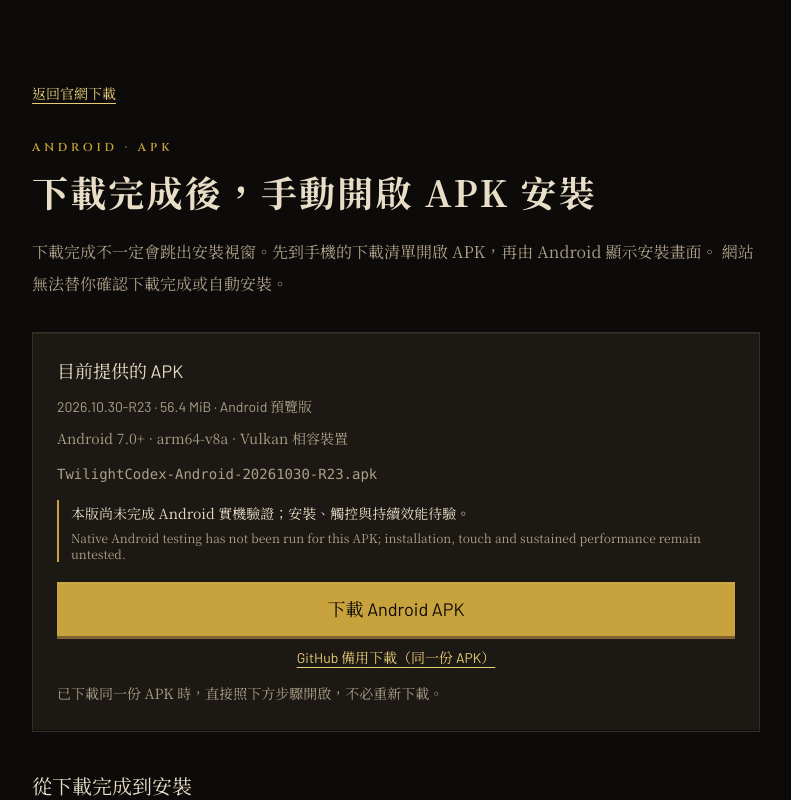
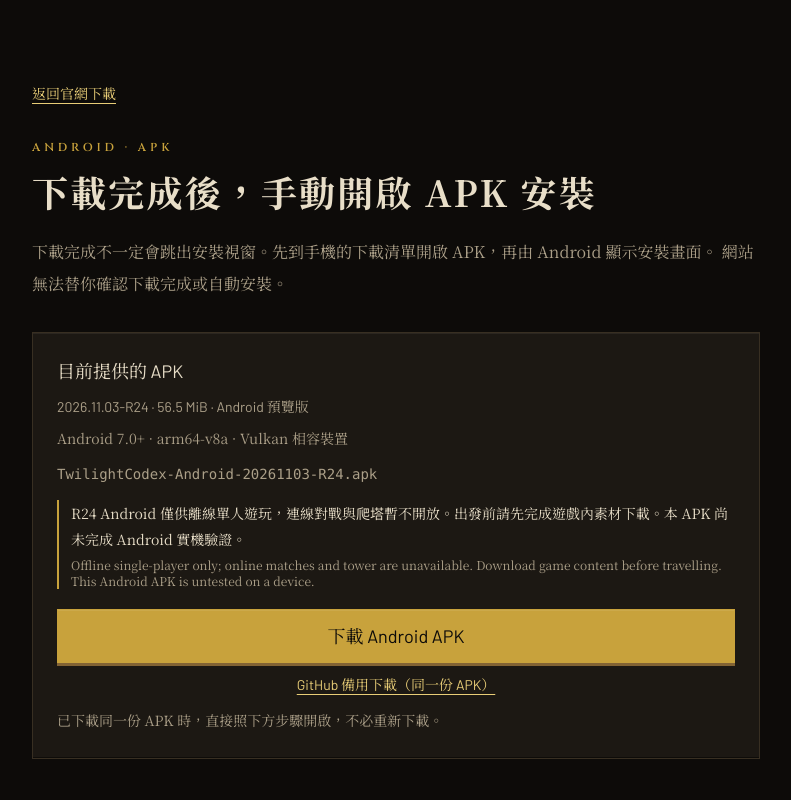
Before and after one commit to wuharry/cardGame-site, a Next.js app: page /install/android in a window 1280 px wide. Shown: the top 800 px of the page, without its empty margins (244-1035 px from the left). Built offline with nearby package versions, Linux system fonts and the light colour scheme; no server answers.

Commit message:
Publish Android R24 offline download with compatible R23 update channel

```diff
--- a/scripts/lib/download-fixtures.mjs
+++ b/scripts/lib/download-fixtures.mjs
@@ -5,7 +5,7 @@ export function availableFixture(build) {
   const filename = `PaperRaven-${platform}-fixture-Content.pck`;
   return {
     ...build,
-    status: "available", hotfix: undefined,
+    status: "available", hotfix: undefined, onlineUpdate: undefined,
     file: `TwilightCodex-${platform}-fixture.${build.id === "android" ? "apk" : "zip"}`,
     version: "fixture", build: 1, minimumBuild: 1, protocol: 1,
     bytes: 1048576, size: "1.0 MiB", sha256: "a".repeat(64), releaseBase,
--- /dev/null
+++ b/scripts/test-android-offline-release.mjs
@@ -0,0 +1,34 @@
+import { strict as assert } from "node:assert";
+import { readFile } from "node:fs/promises";
+import { loadTsModule } from "./lib/load-ts-module.mjs";
+
+const [manifestPath, baselinePath] = process.argv.slice(2);
+assert.ok(manifestPath && baselinePath, "Supply the fixed Android release.json and prior production API snapshot");
+const manifest = JSON.parse(await readFile(manifestPath, "utf8"));
+const baseline = JSON.parse(await readFile(baselinePath, "utf8"));
+const releases = await loadTsModule(new URL("../src/data/releases.ts", import.meta.url));
+const versions = await loadTsModule(new URL("../src/data/game-version.ts", import.meta.url), { "./releases": releases });
+const offered = releases.BUILDS.find((build) => build.id === "android");
+assert.equal(manifest.schema, "paper-raven-android-release/v1");
+assert.equal(manifest.artifacts.length, 1);
+const artifact = manifest.artifacts[0];
+assert.equal(artifact.platform, "android");
+assert.deepEqual(manifest.public_asset_allowlist.slice().sort(), [artifact.filename, artifact.content.filename, "release.json", "SHA256SUMS"].sort());
+for (const [key, value] of Object.entries({
+  version: manifest.version, build: manifest.build, minimumBuild: manifest.minimum_build,
+  protocol: manifest.protocol, file: artifact.filename, bytes: artifact.bytes, sha256: artifact.sha256,
+})) assert.equal(offered[key], value, `Website Android ${key} must match the fixed candidate`);
+assert.deepEqual(offered.content, artifact.content);
+assert.equal(releases.downloadUrl(offered), `https://github.com/wuharry/twilight-codex-downloads/releases/download/${manifest.tag}/${artifact.filename}`);
+assert.equal(offered.websiteDelivery, "static-apk");
+assert.match(releases.websiteDownloadUrl(offered), new RegExp(`^/downloads/android/${artifact.sha256}/`));
+assert.ok(offered.downloadNotice.zh.includes("離線") && offered.downloadNotice.en.toLowerCase().includes("offline"));
+assert.ok(offered.downloadNotice.zh.includes("未") && offered.downloadNotice.en.toLowerCase().includes("untested"));
+const api = versions.versionManifest();
+assert.deepEqual(api.platforms, baseline.platforms, "The new offline offer must leave every existing online update pin and note unchanged");
+assert.equal(api.offline_platforms.android.build, manifest.build);
+assert.equal(api.offline_platforms.android.protocol, manifest.protocol);
+assert.equal(api.offline_platforms.android.sha256, artifact.sha256);
+assert.equal(api.offline_platforms.android.download_url, releases.downloadUrl(offered));
+assert.equal(manifest.publication_eligible, false, "Packaging must retain its pending device-validation state");
+console.log("PASS Android-only release: fixed APK/content pins, same-origin download, offline notice, unchanged legacy online API, separate offline identity and honest native status");
--- a/scripts/test-download-status.mjs
+++ b/scripts/test-download-status.mjs
@@ -108,6 +108,14 @@ for (const build of releases.BUILDS) {
       "Linux matches the production R23 compatibility gate");
     check(build.downloadNotice?.zh.includes("實體顯示卡") && build.downloadNotice?.en.includes("GPU"),
       "Linux retains desktop GPU/input validation limits");
+  } else if (build.id === "android" && build.onlineUpdate) {
+    check(build.onlineUpdate.version === game.GAME_FACTS.version && build.onlineUpdate.protocol === game.GAME_FACTS.protocol,
+      "Android keeps the compatible online update separately from its newer offline offer");
+    check(build.downloadNotice?.zh.includes("離線") && build.downloadNotice?.en.toLowerCase().includes("offline")
+      && /未.*實機驗證/.test(build.downloadNotice.zh) && /untested/i.test(build.downloadNotice.en),
+      "Offline Android clearly discloses play restrictions and this APK's pending device tests");
+    check(manifest.offline_platforms.android.download_url === url && manifest.platforms.android.download_url === releases.downloadUrl(build.onlineUpdate),
+      "Online and offline API channels identify their exact different packages");
   } else {
     check(build.version === game.GAME_FACTS.version && build.build === 2026103001 && build.minimumBuild === 2026103001
       && build.protocol === game.GAME_FACTS.protocol, `${build.id} offers the current R23 package and online compatibility gate`);
--- a/scripts/test-game-version.mjs
+++ b/scripts/test-game-version.mjs
@@ -20,6 +20,15 @@ assert.throws(() => versions.versionManifest([{ ...fixture, minimumBuild: fixtur
 assert.throws(() => versions.versionManifest([{ ...fixture, sha256: "invalid" }]));
 assert.equal(versions.versionManifest([{ ...fixture, status: "preparing" }]).platforms.windows, undefined);
 assert.equal(versions.versionManifest([{ ...fixture, status: "suspended" }]).platforms.windows, undefined);
+const offline = { ...fixture, build: fixture.build + 1, protocol: fixture.protocol + 1, onlineUpdate: fixture };
+const splitChannels = versions.versionManifest([offline]);
+assert.equal(splitChannels.platforms.windows.build, fixture.build, "Offline preview must not force online users to upgrade");
+assert.equal(splitChannels.platforms.windows.protocol, fixture.protocol, "Legacy online compatibility stays unchanged");
+assert.equal(splitChannels.offline_platforms.windows.build, offline.build, "Offline artifact identity remains discoverable");
+assert.equal(splitChannels.offline_platforms.windows.protocol, offline.protocol);
+assert.deepEqual(versions.versionManifest([{ ...offline, status: "suspended" }]), { schema_version: 1, platforms: {} },
+  "Suspending an offline offer also removes its retained links from the public update response");
+assert.throws(() => versions.versionManifest([{ ...offline, onlineUpdate: { ...fixture, id: "android" } }]));
 const response = route.GET();
 assert.equal(response.status, 200);
 assert.equal(response.headers.get("Cache-Control"), "no-store");
@@ -32,5 +41,8 @@ for (const build of releases.BUILDS.filter((item) => releases.downloadUrl(item))
   const trusted = new RegExp(`^https://github\\.com/wuharry/twilight-codex-downloads/releases/download/[A-Za-z0-9._-]+/TwilightCodex-${names[build.id]}-[A-Za-z0-9._-]+\\.${extension}$`);
   assert.match(releases.downloadUrl(build), trusted, "Official update links remain compatible with existing game trust rules");
 }
-assert.equal(releases.RELEASE_NOTES[0].version, GAME_FACTS.version, "Latest notes match the offered game version");
+const newestOffer = releases.BUILDS.filter((build) => releases.downloadUrl(build)).sort((a, b) => b.build - a.build)[0];
+assert.equal(releases.RELEASE_NOTES[0].version, newestOffer.version, "Latest notes match the newest offered platform");
+assert.ok(Object.values(versions.versionManifest().platforms).every((build) => build.version === GAME_FACTS.version),
+  "Stable game facts still describe every official online update");
 console.log("PASS game version manifest: published platform, exact download, minimum, invalid hashes, no-store endpoint, display version and client trust rules");
--- a/scripts/test-static-apk.mjs
+++ b/scripts/test-static-apk.mjs
@@ -14,7 +14,7 @@ const versions = await loadTsModule(new URL("../src/data/game-version.ts", impor
 const game = await loadTsModule(new URL("../src/data/game.ts", import.meta.url));
 const help = await loadTsModule(new URL("../src/data/install-help.ts", import.meta.url));
 const body = Buffer.from("Synthetic APK transport fixture; not an installable APK.");
-const build = { ...releases.BUILDS.find((item) => item.id === "android"), file: "Android-fixture.apk",
+const build = { ...releases.BUILDS.find((item) => item.id === "android"), onlineUpdate: undefined, file: "Android-fixture.apk",
   bytes: body.length, sha256: createHash("sha256").update(body).digest("hex") };
 const route = releases.staticApkPath(build);
 assert.match(route, /^\/downloads\/android\/[a-f0-9]{64}\/Android-fixture\.apk$/);
--- a/scripts/test-streamed-downloads.mjs
+++ b/scripts/test-streamed-downloads.mjs
@@ -71,8 +71,9 @@ assert.ok(latestDesktop.every((build) => build.version === GAME_FACTS.version &&
 assert.equal(GAME_FACTS.protocol, 30);
 assert.equal(GAME_FACTS.version, "2026.10.30-R23");
 assert.equal(latestBuild, 2026103001);
-assert.equal(releases.RELEASE_NOTES[0].version, GAME_FACTS.version);
-const latestNotes = releases.RELEASE_NOTES[0].changes.join("\n");
+const stableNotes = releases.RELEASE_NOTES.find((note) => note.version === GAME_FACTS.version);
+assert.ok(stableNotes, "Current online release keeps its own release notes");
+const latestNotes = stableNotes.changes.join("\n");
 assert.ok(latestNotes.includes("Windows／macOS／Linux／Android 均提供 R23") && !latestNotes.includes("Linux 保留 R19"),
   "Latest R23 news includes the Linux supplement");
 assert.ok(!latestNotes.includes("Linux／Android 保留 R19") && !latestNotes.includes("Linux and Android remain on R19"),
@@ -84,11 +85,12 @@ assert.ok(panel.includes("Read the built-in rulebook while it downloads") && pan
 assert.ok(panel.includes("同一版素材下載完成後，下次不用重載") && panel.includes("same version stays cached"), "Cache explanation is scoped to the same content version");
 assert.ok(!/href="[^"]+\.pck"/.test(panel) && !panel.includes("protocol"), "Players are not asked to open raw content packs or interpret protocol numbers");
 for (const build of downloads) {
+  const compatible = build.onlineUpdate ?? build;
   assert.equal(build.delivery, "streamed");
-  assert.equal(build.version, GAME_FACTS.version, `${build.id} offers the current R23 release`);
-  assert.equal(build.build, latestBuild);
-  assert.equal(build.minimumBuild, latestBuild, `${build.id} matches the current official online compatibility gate`);
-  assert.equal(build.protocol, GAME_FACTS.protocol);
+  assert.equal(compatible.version, GAME_FACTS.version, `${build.id} retains the current online release`);
+  assert.equal(compatible.build, latestBuild);
+  assert.equal(compatible.minimumBuild, latestBuild, `${build.id} matches the current official online compatibility gate`);
+  assert.equal(compatible.protocol, GAME_FACTS.protocol);
   assert.equal(build.size, `${(build.bytes / 1024 ** 2).toFixed(1)} MiB`);
   assert.ok(Number.isSafeInteger(build.content.bytes) && build.content.bytes > 0);
   assert.match(build.content.sha256, /^[a-f0-9]{64}$/);
@@ -110,7 +112,8 @@ const macos = downloads.find((build) => build.id === "macos");
 assert.ok(macos.note.includes("本版尚未完成 macOS 實機驗證")
   && macos.noteEn.includes("Native macOS testing has not been run for this release"),
 "R23 macOS download preserves its native-testing limitation");
-const android = downloads.find((build) => build.id === "android");
+const androidOffer = downloads.find((build) => build.id === "android");
+const android = androidOffer.onlineUpdate ?? androidOffer;
 const linux = downloads.find((build) => build.id === "linux");
 assert.ok(linux.downloadNotice?.zh.includes("實體顯示卡") && linux.downloadNotice?.en.includes("GPU"),
   "Linux headless checks cannot certify desktop GPU or input");
@@ -128,8 +131,9 @@ assert.equal((panel.match(/程式 APK · Game APK/g) ?? []).length, 1);
 const update = versions.versionManifest();
 assert.equal(update.schema_version, 1);
 for (const build of downloads) {
-  assert.equal(update.platforms[build.id].download_url, releases.downloadUrl(build));
-  assert.equal(update.platforms[build.id].bytes, build.bytes, "Update byte count identifies the ZIP, not the content pack");
+  const compatible = build.onlineUpdate ?? build;
+  assert.equal(update.platforms[build.id].download_url, releases.downloadUrl(compatible));
+  assert.equal(update.platforms[build.id].bytes, compatible.bytes, "Online update identifies its compatible package, not content or an offline preview");
 }
 assert.ok(Buffer.byteLength(JSON.stringify(update), "utf8") < 16 * 1024, "Game update response remains within the existing client limit");
 assert.ok(/href="[^"]+\.apk"/.test(panel), "Android preview offers the final APK");
@@ -232,4 +236,4 @@ if (linuxReleasePath) {
   assert.equal(checksums, [artifact, artifact.content].map((item) => `${item.sha256}  ${item.filename}\n`).join(""));
   for (const file of [artifact, artifact.content]) await verifyArtifact(dirname(resolve(linuxReleasePath)), file);
 }
-console.log(`PASS streamed downloads: all four platforms R23, separate content sizes and explicit native limitations, schema1/${Buffer.byteLength(JSON.stringify(update), "utf8")} bytes${releasePath ? "; original desktop release.json SHA/pins matched" : ""}${androidReleasePath ? "; Android supplement SHA and real APK/content bytes matched" : ""}${linuxReleasePath ? "; Linux supplement SHA and ZIP/content bytes matched" : ""}${helpPath ? "; exported HEAD install-help matched" : ""}`);
+console.log(`PASS streamed downloads: all four online channels R23, separately pinned platform offers and content sizes and explicit native limitations, schema1/${Buffer.byteLength(JSON.stringify(update), "utf8")} bytes${releasePath ? "; original desktop release.json SHA/pins matched" : ""}${androidReleasePath ? "; Android supplement SHA and real APK/content bytes matched" : ""}${linuxReleasePath ? "; Linux supplement SHA and ZIP/content bytes matched" : ""}${helpPath ? "; exported HEAD install-help matched" : ""}`);
--- a/src/data/game-version.ts
+++ b/src/data/game-version.ts
@@ -7,7 +7,18 @@ export function versionManifest(builds: readonly Build[] = BUILDS) {
     download_url: string; sha256: string; bytes: number;
     notes: { zh_TW: string; en: string };
   }> = {};
-  for (const build of builds) {
+  const offlinePlatforms: typeof platforms = {};
+  const records: [Build, typeof platforms][] = [];
+  for (const offered of builds) {
+    if (offered.status !== "available") continue;
+    if (offered.onlineUpdate) {
+      if (offered.onlineUpdate.id !== offered.id || offered.onlineUpdate.onlineUpdate) {
+        throw new Error(`Invalid online fallback: ${offered.id}`);
+      }
+      records.push([offered, offlinePlatforms], [offered.onlineUpdate, platforms]);
+    } else records.push([offered, platforms]);
+  }
+  for (const [build, destination] of records) {
     const url = downloadUrl(build);
     if (!url || !build.version || !build.build || !build.minimumBuild || !build.protocol
       || !build.sha256 || !build.bytes) continue;
@@ -17,11 +28,13 @@ export function versionManifest(builds: readonly Build[] = BUILDS) {
       || !/^[a-f0-9]{64}$/.test(build.sha256) || build.bytes < 1) {
       throw new Error(`Invalid published build metadata: ${build.id}`);
     }
-    platforms[build.id] = {
+    destination[build.id] = {
       build: build.build, minimum_build: build.minimumBuild, protocol: build.protocol,
       version: build.version, download_url: url, sha256: build.sha256, bytes: build.bytes,
       notes: { zh_TW: build.note ?? "", en: build.noteEn ?? "" },
     };
   }
-  return { schema_version: 1, platforms };
+  return Object.keys(offlinePlatforms).length
+    ? { schema_version: 1, platforms, offline_platforms: offlinePlatforms }
+    : { schema_version: 1, platforms };
 }
--- a/src/data/releases.ts
+++ b/src/data/releases.ts
@@ -45,6 +45,8 @@ export interface Build {
   mirrorPageUrl?: string;
   /** 官網建置時校驗並附帶同一份 APK；遊戲更新 API 仍使用 GitHub。 */
   websiteDelivery?: "static-apk";
+  /** Offline previews keep the compatible online build in the legacy update channel. */
+  onlineUpdate?: Build;
 }
 
 const R15_SUMMARY = {
@@ -168,6 +170,37 @@ export const BUILDS: Build[] = [
     "platform": "Android",
     "en": "APK · arm64",
     "status": "available",
+    "file": "TwilightCodex-Android-20261103-R24.apk",
+    "version": "2026.11.03-R24",
+    "size": "56.5 MiB",
+    "bytes": 59262179,
+    "updated": "2026-11-03",
+    "sha256": "816ee2ba4d0f89259059b0fdc80a93b8b6292da285e0cf7dd0eabf8de4e758c2",
+    "build": 2026110301,
+    "minimumBuild": 2026103001,
+    "protocol": 31,
+    "delivery": "streamed",
+    "content": {
+      "filename": "TwilightCodex-Content-Android-20261103-R24.pck",
+      "bytes": 119046480,
+      "sha256": "0101feb508202bfe304b93928e80a5a40dbac93cc9dfb4849c4bf34481d30caa",
+      "url": "https://github.com/wuharry/twilight-codex-downloads/releases/download/v2026.11.03-r24/TwilightCodex-Content-Android-20261103-R24.pck"
+    },
+    "releaseBase": "https://github.com/wuharry/twilight-codex-downloads/releases/download/v2026.11.03-r24",
+    "requirement": "Android 7.0+ · arm64-v8a · Vulkan 相容裝置",
+    "downloadNotice": {
+      "zh": "R24 Android 僅供離線單人遊玩，連線對戰與爬塔暫不開放。出發前請先完成遊戲內素材下載。本 APK 尚未完成 Android 實機驗證。",
+      "en": "Offline single-player only; online matches and tower are unavailable. Download game content before travelling. This Android APK is untested on a device."
+    },
+    "note": "R24 手機離線單人版，包含最新單人玩法、技能提示、戰鬥排版與已採用音效；狗頭人礦工普攻前會自動磨刃。正式連線與伺服器爬塔暫不開放。先安裝 APK，再按「開始」連網下載本版素材，進入主選單後確認離線練習能開始；同版本素材保留快取。沿用原安裝身分與更新簽章，請直接覆蓋更新並保留既有資料。成品資源、分包完整性、簽章與對齊檢查通過；本版手機安裝、首次素材下載、觸控、GPU、音訊與持續效能尚未實機驗證。其他平台及正式專服仍為 R23。",
+    "noteEn": "R24 is an Android offline single-player release with updated solo modes, skill cues, battle layout and selected audio. Kobold Miner automatically sharpens before attacking. Official online matches and server tower challenges are disabled. Install the APK and press Start while online to download this version's content, reach the menu and check that offline practice starts before travelling. The same version stays cached. Uses the original application identity and update signer; update in place to retain existing data. Package resources, core/content integrity, signature and alignment checks passed. Device installation, first content download, touch, GPU, audio and sustained performance remain untested. Other platforms and the production server remain on R23.",
+    "websiteDelivery": "static-apk",
+    "onlineUpdate": {
+      "id": "android",
+      "displayName": "紙鴉牌",
+      "platform": "Android",
+      "en": "APK · arm64",
+      "status": "available",
       "file": "TwilightCodex-Android-20261030-R23.apk",
       "version": "2026.10.30-R23",
       "size": "56.4 MiB",
@@ -193,6 +226,7 @@ export const BUILDS: Build[] = [
       "note": "Android 更新至 R23，包含試煉之塔六區場景、行走與從者指令選單，以及教學提示與勝利後離開修正；連線版本對齊 R23。先安裝較小的 APK，再按「開始」下載本版美術與音效，同版本保留快取。沿用原更新簽章，更新時保留既有帳號、收藏、牌組與存檔。本版尚未完成 Android 實機驗證；手機安裝、首次素材下載、觸控、真人對局與持續效能待驗。",
       "noteEn": "Android now uses R23, including six tower environments, improved movement and servant commands, and tutorial overlay and exit fixes; its online version matches R23. Install the smaller APK, then press Start to download this version's art and audio; the same version stays cached. Uses the original update signer and retains existing accounts, collections, decks and saves. Native Android testing has not been run for this APK; installation, first content download, touch, human matches and sustained performance remain untested.",
       "websiteDelivery": "static-apk"
+    }
   }
 ];
 
@@ -266,6 +300,17 @@ export interface ReleaseNote {
 
 /** 依目前程式與版本化驗收整理；歷史開發更新不代表另有可下載的執行檔。 */
 export const RELEASE_NOTES: ReleaseNote[] = [
+{
+  "version": "2026.11.03-R24",
+  "date": "2026-11-03",
+  "title": "R24 Android：旅途離線單人版",
+  "changes": [
+    "本次先提供 R24 Android APK；僅供離線單人遊玩，正式連線對戰與伺服器爬塔暫不開放。Windows／macOS／Linux 與正式專服維持 R23，舊版連線更新資訊保留。",
+    "收錄最新單人玩法、技能提示、戰鬥排版與已採用音效；狗頭人礦工普攻前自動磨刃。",
+    "出發前先安裝 APK，連網按「開始」下載完本版素材並進入主選單，再確認離線練習能開始。同版本素材保留快取；首次下載仍需網路。沿用原安裝身分與更新簽章，無需先解除安裝。",
+    "本版成品資源、核心／素材完整性、簽章及對齊檢查通過；Android 實機安裝／更新、首次遊戲內下載、觸控、GPU、音訊與持續效能仍為 NOT RUN，由下載後的手機實測確認。"
+  ]
+},
 {
   "version": "2026.10.30-R23",
   "date": "2026-10-31",
```
Lines whose indentation alone changed are shown as unchanged.
